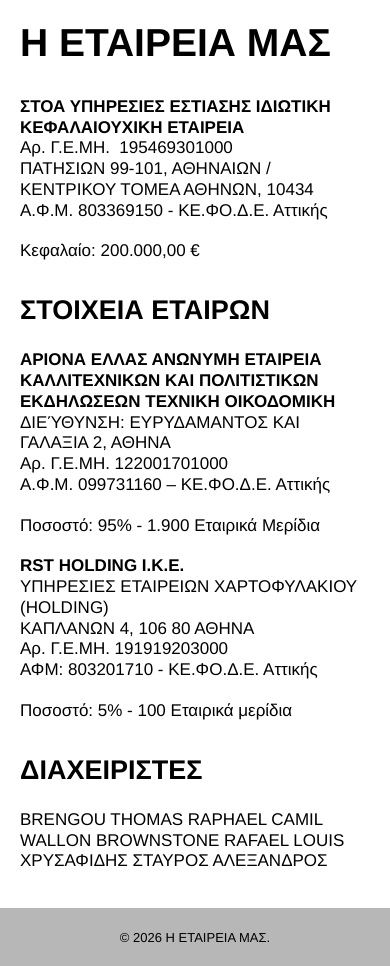
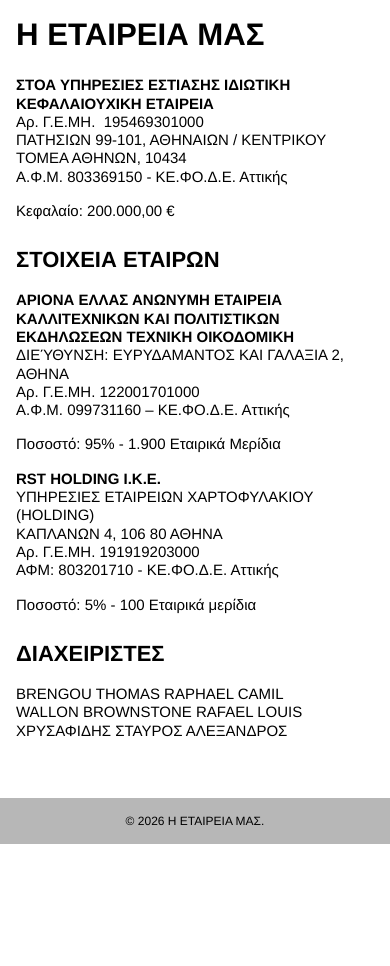
Before and after one commit to jonnysnn99/patission99, a plain HTML site: page index.html in a window 390 px wide. After the commit the page ends 844 px from the top, so only its background shows below. Drawn offline with Linux system fonts and the light colour scheme.

Commit message:
Adjust CSS styles for layout and typography

```diff
--- a/index.html
+++ b/index.html
@@ -31,7 +31,7 @@
 
     main {
       flex: 1;
-      padding: 25px 40px 16px;
+      padding: 20px 32px 13px;
     }
 
     h1,
@@ -42,22 +42,22 @@
     }
 
     h1 {
-      font-size: 55px;
+      font-size: 44px;
       line-height: 1;
       font-weight: 700;
-      margin-bottom: 36px;
+      margin-bottom: 29px;
     }
 
     h2 {
-      font-size: 27.5px;
+      font-size: 22px;
       line-height: 1;
       font-weight: 700;
-      margin-top: 33px;
-      margin-bottom: 29px;
+      margin-top: 26px;
+      margin-bottom: 23px;
     }
 
     .text {
-      font-size: 18.87px;
+      font-size: 15px;
       line-height: 1.2;
       font-weight: 400;
     }
@@ -67,50 +67,50 @@
     }
 
     .spacer {
-      height: 22.64px;
+      height: 18px;
     }
 
     footer {
-      min-height: 64px;
+      min-height: 51px;
       display: flex;
       align-items: center;
       justify-content: center;
-      padding: 0 20px;
+      padding: 0 16px;
       background: #b7b7b7;
-      font-size: 14px;
+      font-size: 12px;
       line-height: 1;
       text-align: center;
     }
 
     @media (max-width: 900px) {
       main {
-        padding: 24px 20px 36px;
+        padding: 19px 16px 29px;
       }
 
       h1 {
-        font-size: clamp(38px, 10vw, 55px);
-        margin-bottom: 34px;
+        font-size: clamp(30px, 8vw, 44px);
+        margin-bottom: 27px;
       }
 
       h2 {
-        font-size: 27px;
+        font-size: 22px;
         line-height: 1.05;
-        margin-top: 34px;
-        margin-bottom: 26px;
+        margin-top: 27px;
+        margin-bottom: 21px;
       }
 
       .text {
-        font-size: 17px;
+        font-size: 15px;
         line-height: 1.22;
       }
 
       .spacer {
-        height: 20px;
+        height: 16px;
       }
 
       footer {
-        min-height: 58px;
-        font-size: 13px;
+        min-height: 46px;
+        font-size: 12px;
       }
     }
   </style>
```
